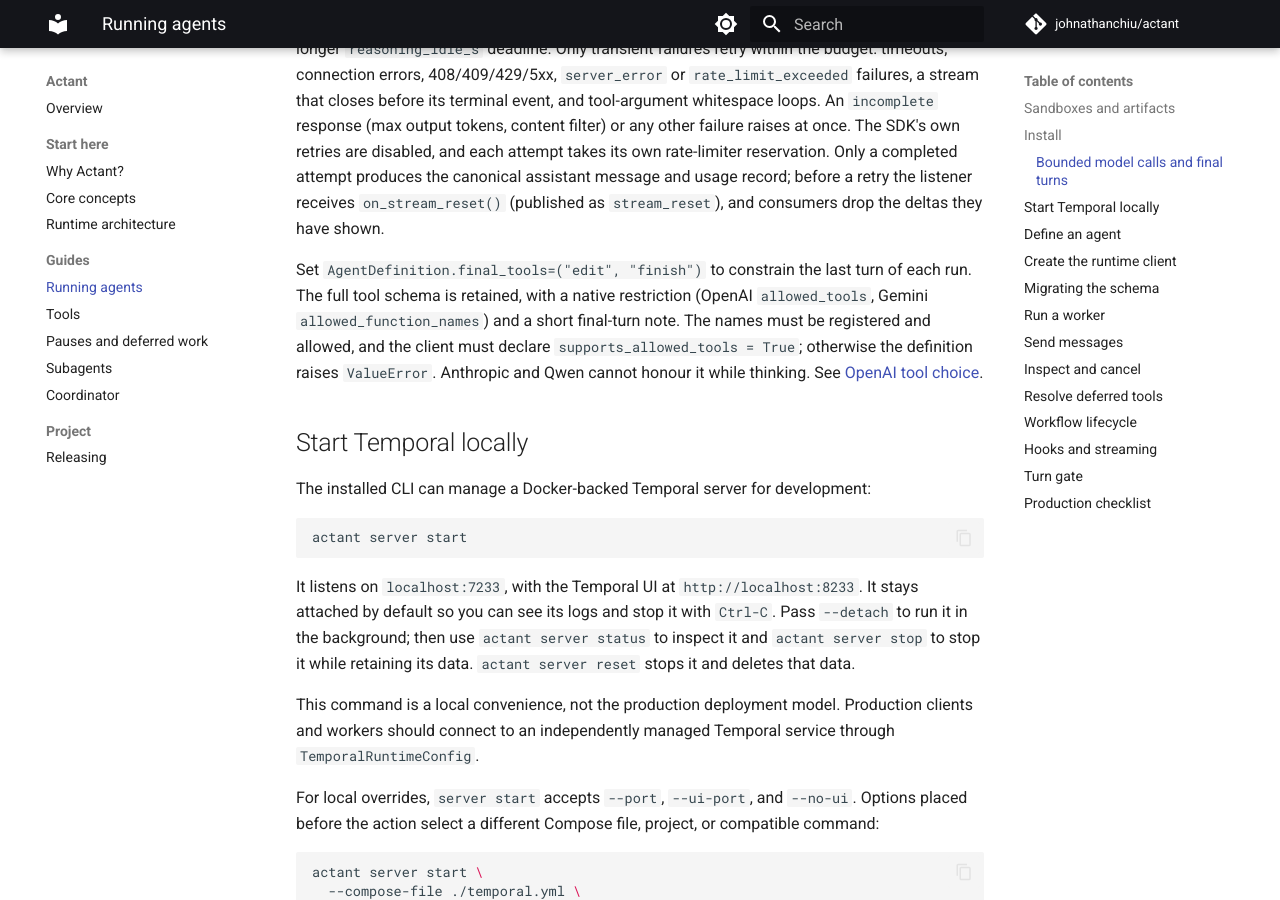
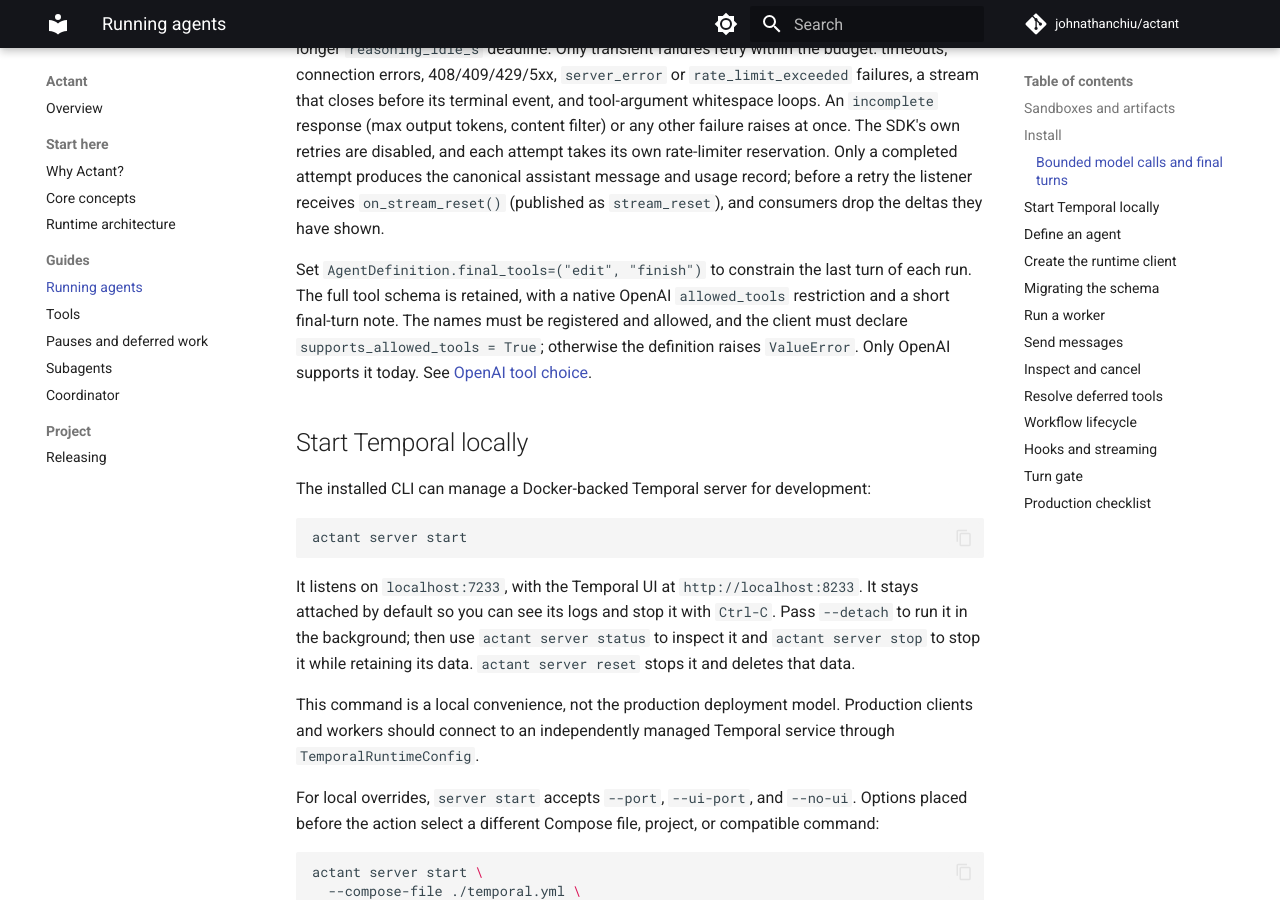
Before and after one commit to johnathanchiu/actant, an MkDocs documentation site: the page built from docs/actant-runtime-guide.md, in a window 1280 px wide and 900 px high, scrolled down 1141 px. Built offline with MkDocs 1.6.1 and Material for MkDocs 9.7.7, drawn with Linux system fonts in a browser that asks for light colours; comment, search, counter and statistics services are not loaded.

Commit message:
Leave Gemini without allowed_tools support for now
Gemini declares supports_allowed_tools = False, so final_tools with a Gemini
client fails at definition. Native allowed_function_names support is left for
a follow-up.

```diff
--- a/docs/actant-runtime-guide.md
+++ b/docs/actant-runtime-guide.md
@@ -59,11 +59,11 @@ message and usage record; before a retry the listener receives `on_stream_reset(
 (published as `stream_reset`), and consumers drop the deltas they have shown.
 
 Set `AgentDefinition.final_tools=("edit", "finish")` to constrain the last turn
-of each run. The full tool schema is retained, with a native restriction (OpenAI
-`allowed_tools`, Gemini `allowed_function_names`) and a short final-turn note. The
+of each run. The full tool schema is retained, with a native OpenAI
+`allowed_tools` restriction and a short final-turn note. The
 names must be registered and allowed, and the client must declare
 `supports_allowed_tools = True`; otherwise the definition raises `ValueError`.
-Anthropic and Qwen cannot honour it while thinking.
+Only OpenAI supports it today.
 See [OpenAI tool choice](https://developers.openai.com/api/docs/guides/function-calling#tool-choice).
 
 ## Start Temporal locally
```
Also changed, not shown: CHANGELOG.md (+1 -2 lines), 1 other file.
